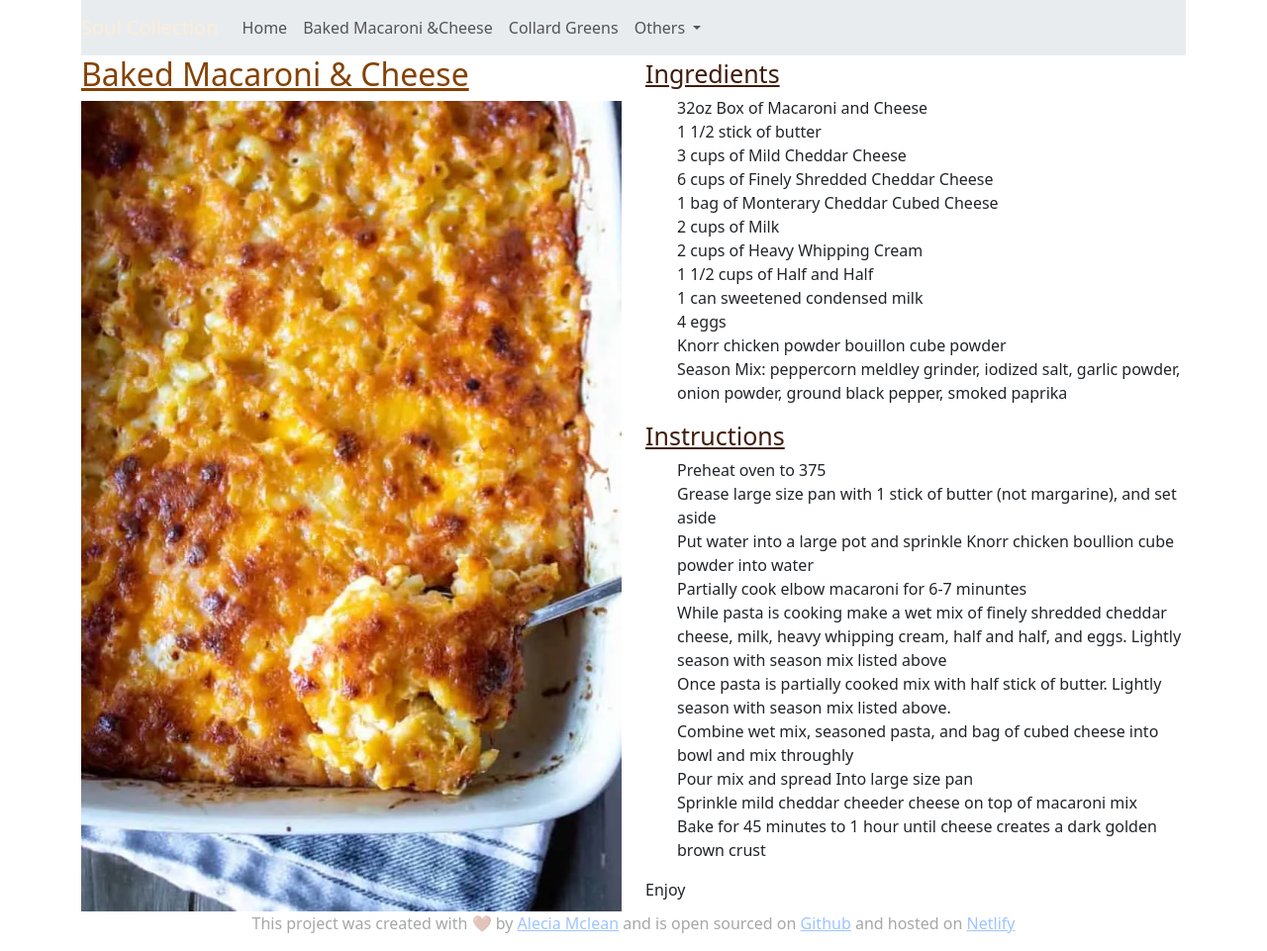
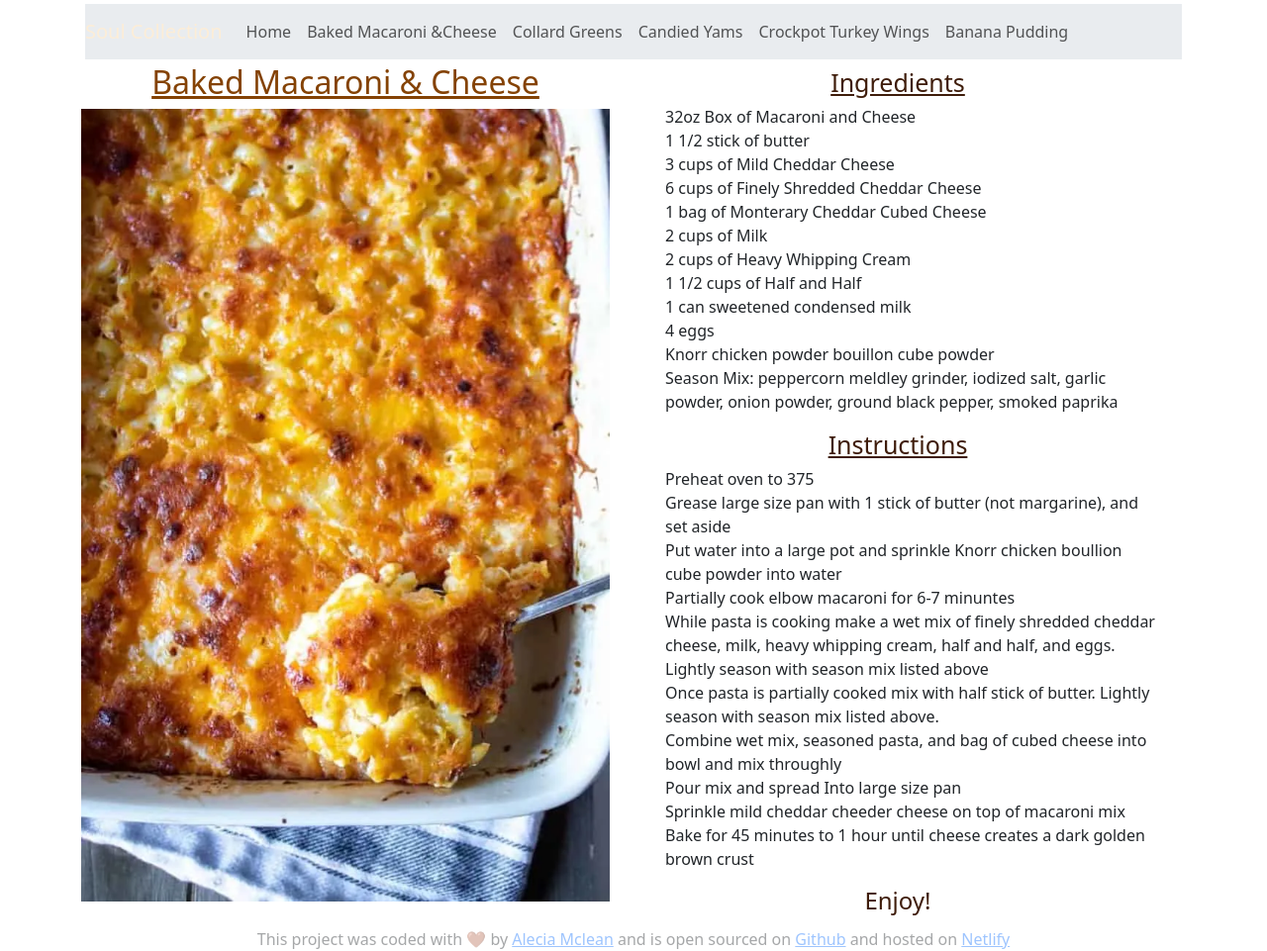
Before and after one commit to mcleanalecia1998/soul, a plain HTML site: page mac.html in a window 1280 px wide. Shown: the whole page at 99% size. Drawn offline with nearby package versions, Linux system fonts and the light colour scheme.

Commit message:
Updated HTML and CSS

```diff
--- a/mac.html
+++ b/mac.html
@@ -16,6 +16,7 @@
     <div class="container">
         <div class="row">
             <div class="col-12">
+
                 <nav class="navbar navbar-expand-lg navbar-light bg-body-secondary">
                     <a class="navbar-brand" href="#">Soul Collection</a>
                     <button class="navbar-toggler" type="button" data-toggle="collapse"
@@ -32,27 +33,16 @@
                             </li>
 
                             <a class="nav-link" href="mac.html">Baked Macaroni &Cheese</a>
-                            <div class="dropdown-divider"></div>
                             <a class="nav-link" href="collard.html"> Collard Greens</a>
-                            <div class="dropdown-divider"></div>
-                            <li class="nav-item dropdown">
-                                <a class="nav-link dropdown-toggle" href="#" id="navbarDropdown" role="button"
-                                    data-toggle="dropdown" aria-haspopup="true" aria-expanded="false">
-                                    Others
-                                </a>
-                                <div class="dropdown-menu" aria-labelledby="navbarDropdown">
-                                    <a class="dropdown-item" href="yam.html">Candied Yams</a>
-                                    <div class="dropdown-divider"></div>
-                                    <a class="dropdown-item" href="turkey.html">Crockpot Turkey Wings</a>
-                                    <div class="dropdown-divider"></div>
-                                    <a class="dropdown-item" href="banana.html">Banana Pudding</a>
-                                </div>
-                            </li>
+                            <a class="nav-link" href="yam.html">Candied Yams</a>
+                            <a class="nav-link" href="turkey.html">Crockpot Turkey Wings</a>
+                            <a class="nav-link" href="banana.html">Banana Pudding</a>
 
                         </ul>
 
                     </div>
                 </nav>
+            </div>
 
 
             <!-- Recipe-->
@@ -103,7 +93,7 @@
                             <li>Sprinkle mild cheddar cheeder cheese on top of macaroni mix</li>
                             <li>Bake for 45 minutes to 1 hour until cheese creates a dark golden brown crust</li>
                         </ol>
-                            Enjoy
+                        <h4>Enjoy!</h4>
 
                     </div>
                 </div>
@@ -115,7 +105,7 @@
 
     <footer>
         <span>
-            This project was created with 🤎 by <a href="https://github.com/mcleanalecia1998">Alecia
+            This project was coded with 🤎 by <a href="https://github.com/mcleanalecia1998">Alecia
                 Mclean</a>
             and is open sourced on <a href="https://github.com/mcleanalecia1998/soul">Github</a> and hosted on
             <a href="https://soulcollection.netlify.app/">Netlify</a>
--- a/styles.css
+++ b/styles.css
@@ -18,14 +18,21 @@ p {
 
 h2 {
   color: #844204;
+  text-align: center;
   text-decoration: underline;
 }
 
 h3 {
   color: #3f1d0b;
   font-size: 25px;
+  text-align: center;
   text-decoration: underline;
-  margin-top: 3px;
+  margin-top: 4px;
+}
+
+h4 {
+  color: #3f1d0b;
+  text-align: center;
 }
 
 ul,
@@ -40,6 +47,7 @@ img {
 footer {
   text-align: center;
   opacity: 0.4;
+  margin-top: 4px;
 }
 
 /* Navbar */
@@ -55,3 +63,8 @@ a.cursor {
 .active {
   color: green;
 }
+
+.navbar {
+  text-align: center;
+  margin: 4px;
+}
```
Also changed, not shown: banana.html (+5 -20 lines), collard.html (+5 -17 lines), index.html (+7 -17 lines), turkey.html (+5 -17 lines), yam.html (+5 -17 lines). Lines whose indentation alone changed are shown as unchanged.
